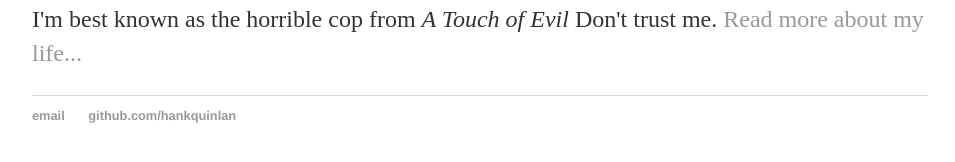
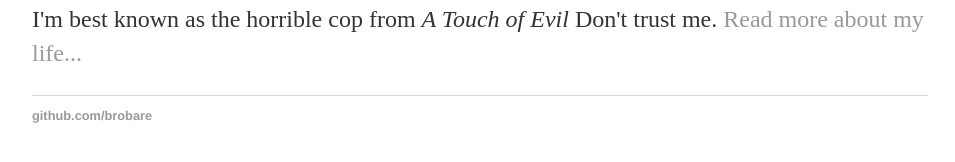
Before and after one commit to brobare/brobare.github.io, a Jekyll site: the page built from index.html, in a window 1280 px wide. Shown: the part 194-356 px from the top of the page, without its empty margins (160-1115 px from the left). Built offline with Jekyll 4.4.1, drawn with Linux system fonts in a browser that asks for light colours.

Commit message:
Update default.html

```diff
--- a/_layouts/default.html
+++ b/_layouts/default.html
@@ -21,8 +21,7 @@
 			</div><!-- /.container -->
 			<footer>
 	    		<ul>
-	        		<li><a href="mailto:hankquinlanhub@gmail.com">email</a></li>
-	        		<li><a href="https://github.com/hankquinlan">github.com/hankquinlan</a></li>
+	        		<li><a href="https://github.com/brobare">github.com/brobare</a></li>
 				</ul>
 			</footer>
 		</body>
```
